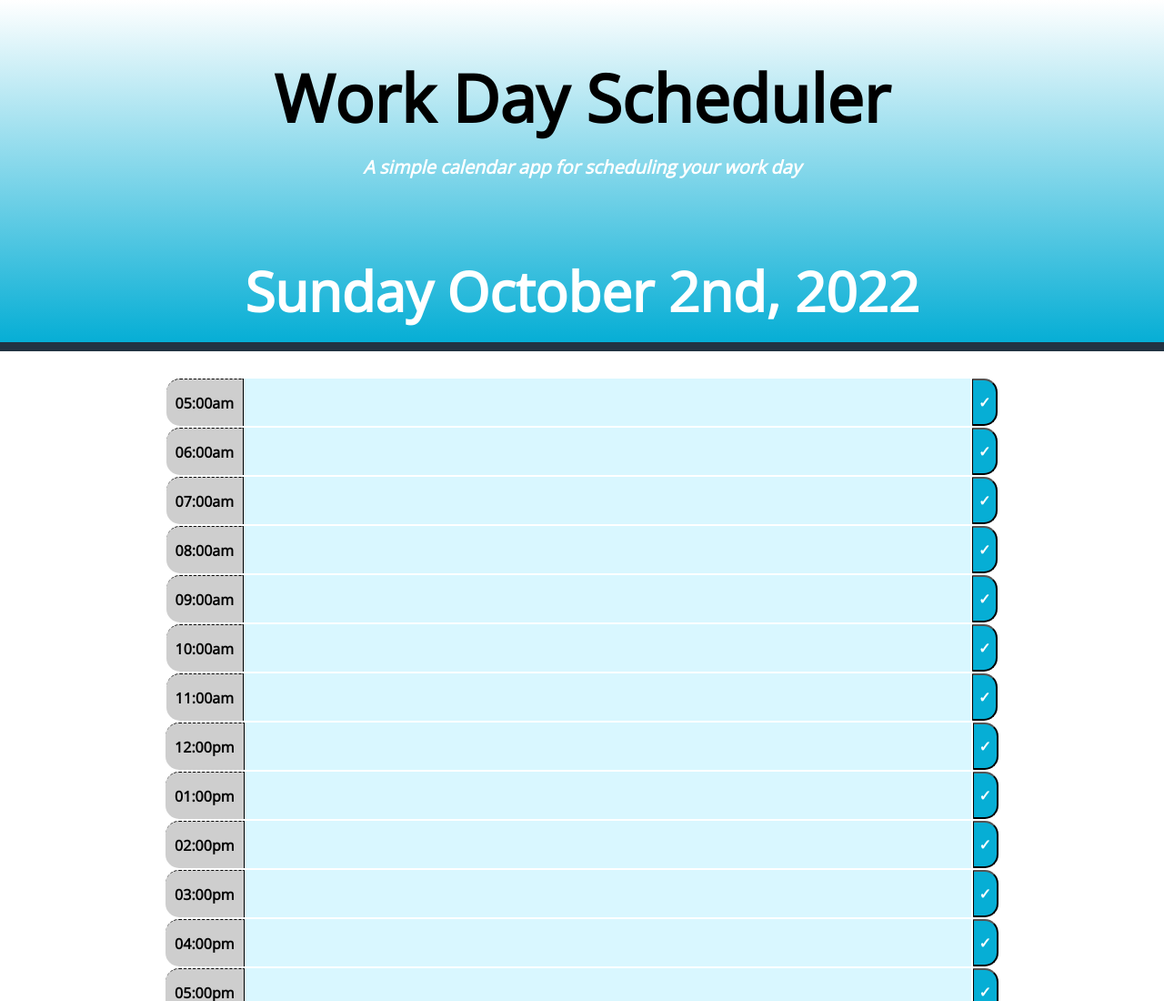
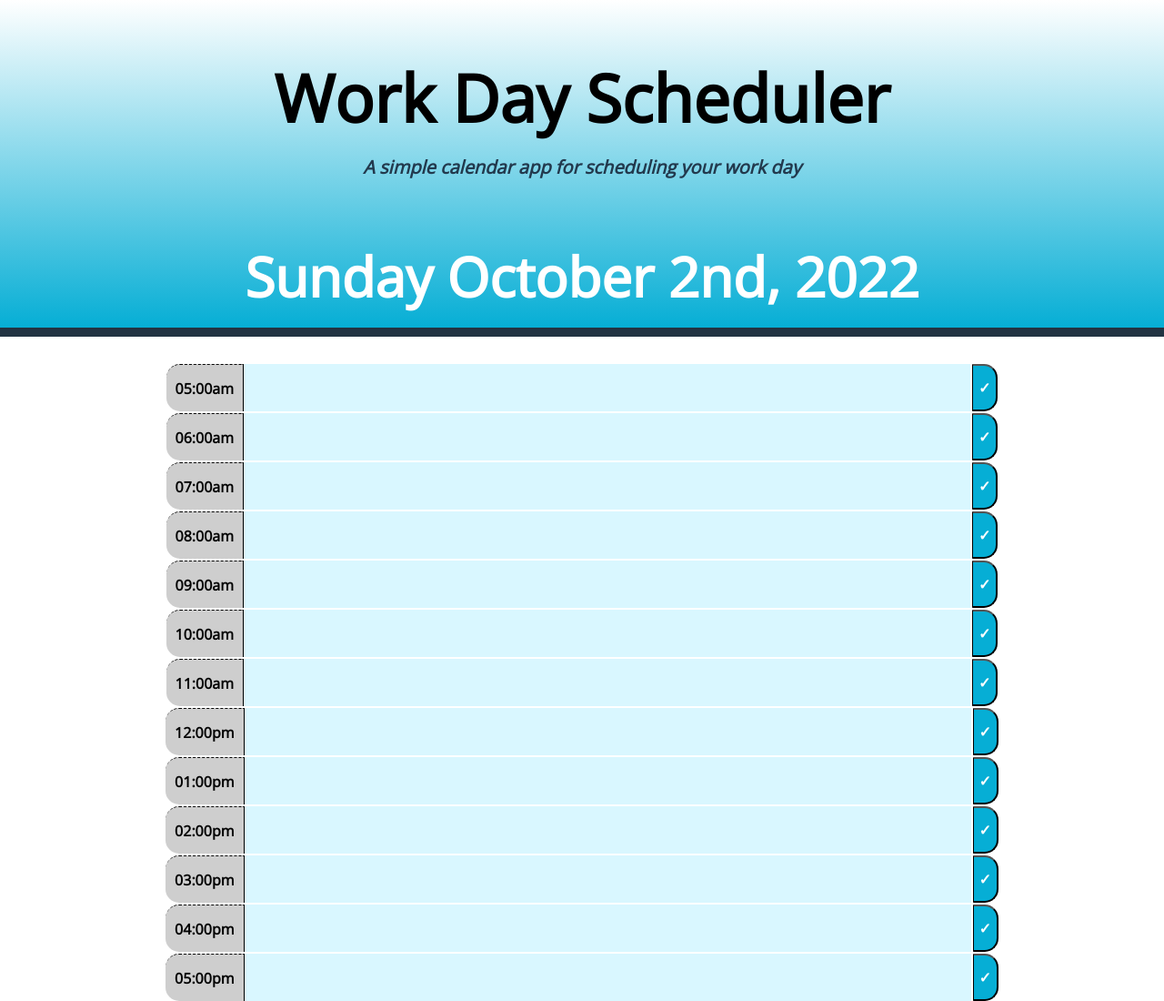
Before and after one commit to jace0fbass/work-day-scheduler, a plain HTML site: page index.html in a window 1280 px wide. Shown: the top 1100 px of the page at 91% size. Drawn offline with nearby package versions, Linux system fonts and the light colour scheme.

Commit message:
I have changed the color of .lead in the style.css file.

```diff
--- a/assets/style.css
+++ b/assets/style.css
@@ -39,7 +39,7 @@ footer {
 }
 
 .lead {
-  color: var(--mainColor);
+  color: rgb(34, 57, 77);
   font-style: italic;
   font-weight: 900;
 }
```
Also changed, not shown: index.html (+0 -1 lines).
